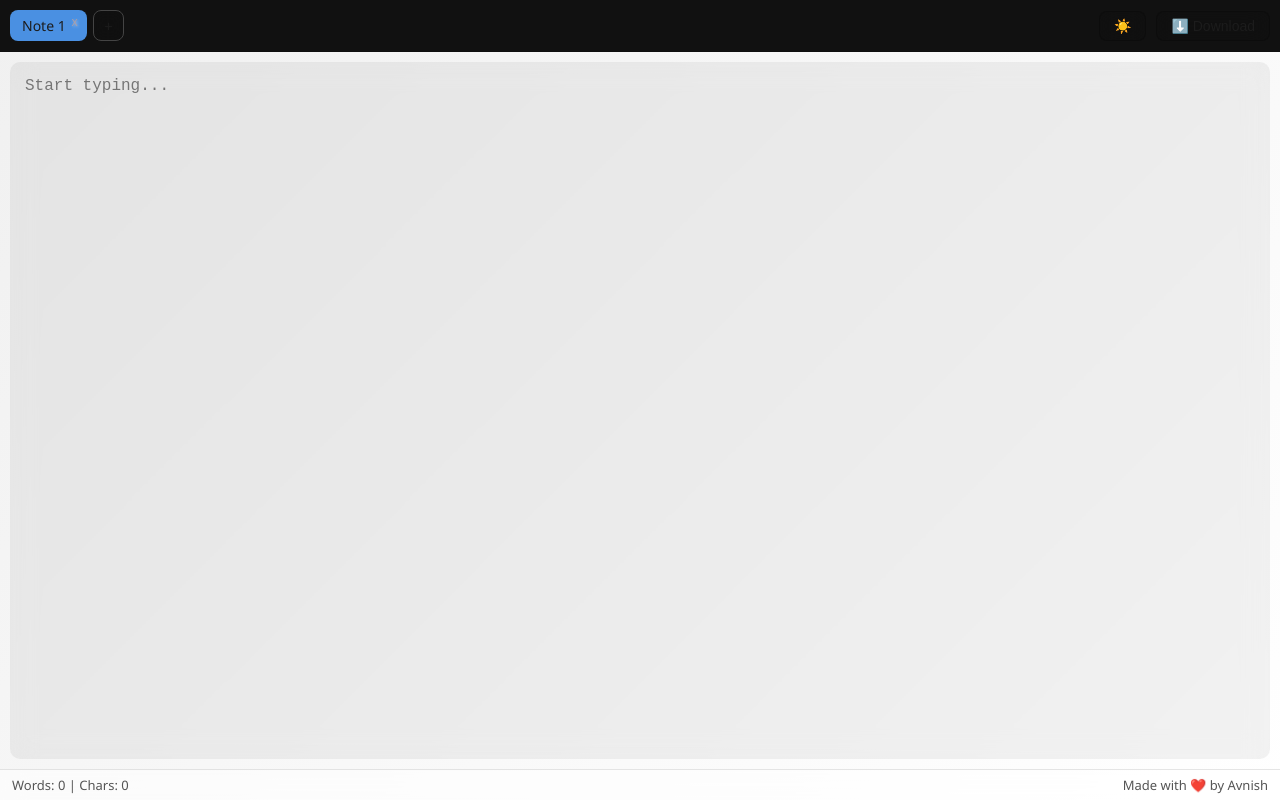
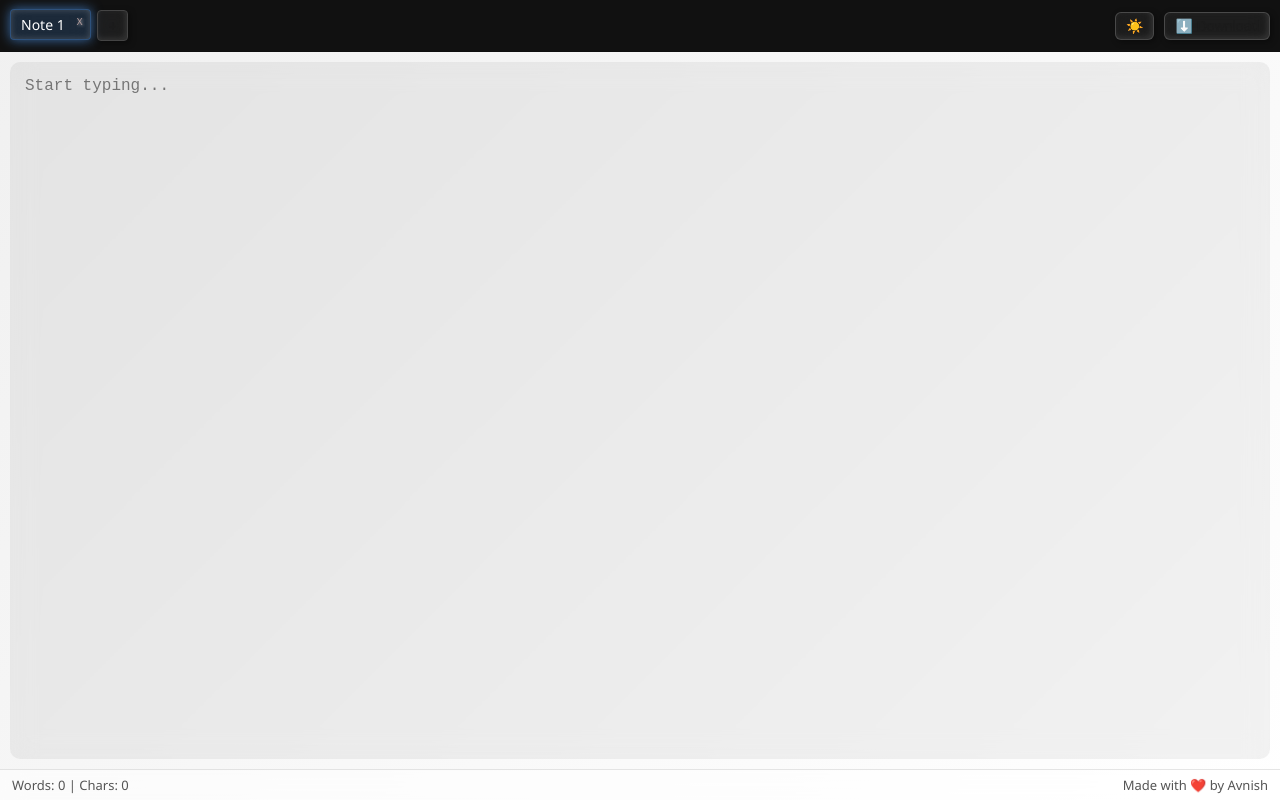
Before and after one commit to avnishy84/notepad-2, a website with bundled scripts: page public/index.html in a window 1280 px wide. Built offline with nearby package versions, Linux system fonts and the light colour scheme.

Commit message:
UPDATE CSS

```diff
--- a/public/style.css
+++ b/public/style.css
@@ -45,26 +45,52 @@ header {
   gap: 6px;
   flex-wrap: wrap;
 }
-
 .tab {
-  padding: 6px 12px;
-  background: rgba(0, 0, 0, 0.05);
-  border-radius: 8px;
+  padding: 5px 10px;
+  background: rgba(255, 255, 255, 0.05); /* frosted transparency */
+  border: 1px solid rgba(255, 255, 255, 0.15);
+  border-radius: 4px;
   font-size: 14px;
   color: var(--text);
   cursor: pointer;
-  transition: background 0.2s ease;
   display: flex;
   align-items: center;
+  gap: 6px;
+  transition: all 0.3s ease;
+  backdrop-filter: blur(10px);
+  -webkit-backdrop-filter: blur(10px);
+
+  /* classy soft shadow */
+  box-shadow:
+    2px 2px 6px rgba(0,0,0,0.4),
+    -2px -2px 6px rgba(255,255,255,0.1) inset;
 }
 
-body.dark .tab {
-  background: rgba(255, 255, 255, 0.1);
+.tab:hover {
+  background: rgba(255, 255, 255, 0.12);
+  border-color: rgba(255, 255, 255, 0.25);
+  transform: translateY(-1px);
+  box-shadow:
+    3px 3px 10px rgba(0,0,0,0.5),
+    -2px -2px 6px rgba(255,255,255,0.15) inset;
 }
 
 .tab.active {
-  background: var(--accent);
+  background: rgba(74, 144, 226, 0.2); /* transparent blue glass */
+  border: 1px solid rgba(74, 144, 226, 0.4);
+  color: #fff;
+  backdrop-filter: blur(12px);
+  -webkit-backdrop-filter: blur(12px);
+
+  /* Glow effect */
+  box-shadow:
+    0 0 12px rgba(74, 144, 226, 0.7),  /* outer glow */
+    inset 0 0 6px rgba(255, 255, 255, 0.2); /* inner highlight */
+
+  transform: translateY(-1px); /* subtle lift */
+  transition: all 0.3s ease;
 }
+
 
 /* ---- CLOSE BUTTON ---- */
 .close-btn {
@@ -82,26 +108,47 @@ body.dark .tab {
 
 /* ---- BUTTONS ---- */
 button {
-  background: rgba(0, 0, 0, 0.05);
-  border: 1px solid rgba(0, 0, 0, 0.2);
+  background: rgba(255, 255, 255, 0.05); /* subtle transparency */
+  border: 1px solid rgba(255, 255, 255, 0.2);
   color: var(--text);
-  padding: 6px 14px;
+  padding: 5px 10px;
   font-size: 14px;
-  border-radius: 8px;
+  font-weight: 500;
+  border-radius: 6px;
   cursor: pointer;
   transition: all 0.3s ease;
-  backdrop-filter: var(--bg-blur);
+  backdrop-filter: blur(12px);
+  -webkit-backdrop-filter: blur(12px);
+
+  /* Classy soft shadow */
+  box-shadow:
+    2px 2px 6px rgba(0,0,0,0.4),
+    -2px -2px 6px rgba(255,255,255,0.1) inset;
 }
+
+button:hover {
+  background: rgba(255, 255, 255, 0.15);
+  border-color: rgba(255, 255, 255, 0.3);
+  transform: translateY(-2px); /* slight lift */
+  box-shadow:
+    4px 4px 12px rgba(0,0,0,0.5),
+    -2px -2px 6px rgba(255,255,255,0.15) inset;
+}
+
+button:active {
+  transform: translateY(0); /* press effect */
+  box-shadow:
+    inset 2px 2px 6px rgba(0,0,0,0.5),
+    inset -2px -2px 6px rgba(255,255,255,0.1);
+}
+
+
 
 body.dark button {
   background: rgba(255, 255, 255, 0.1);
   border: 1px solid rgba(255, 255, 255, 0.2);
 }
 
-button:hover {
-  background: var(--accent);
-  border-color: var(--accent-hover);
-}
 
 /* ---- TEXTAREA ---- */
 textarea {
@@ -155,7 +202,7 @@ header {
   font-size: 22px;
   background: none;
   border: none;
-  color: white;
+  color: var(--text);
   cursor: pointer;
 }
 
@@ -182,7 +229,7 @@ header {
   margin: 5px 0;
   padding: 8px 12px;
   background: #333;
-  color: white;
+  color: var(--text);
   border: none;
   border-radius: 6px;
   cursor: pointer;
@@ -210,7 +257,9 @@ header {
   padding: 4px 10px;
   border: 1px solid #444;
 }
-
+body.dark tab {
+color: var(--text);
+}
 .tab.add-btn:hover {
   background: #333;
 }
```
